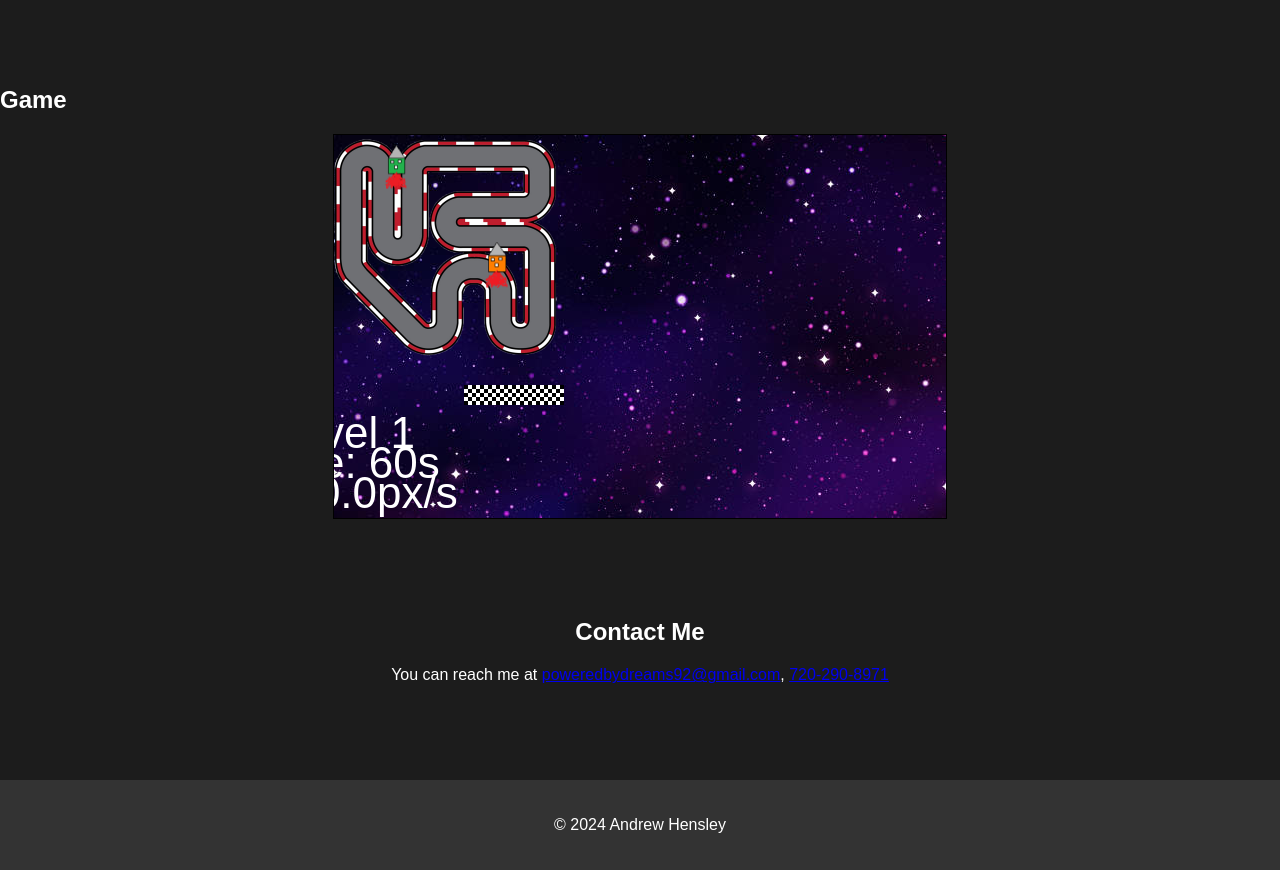
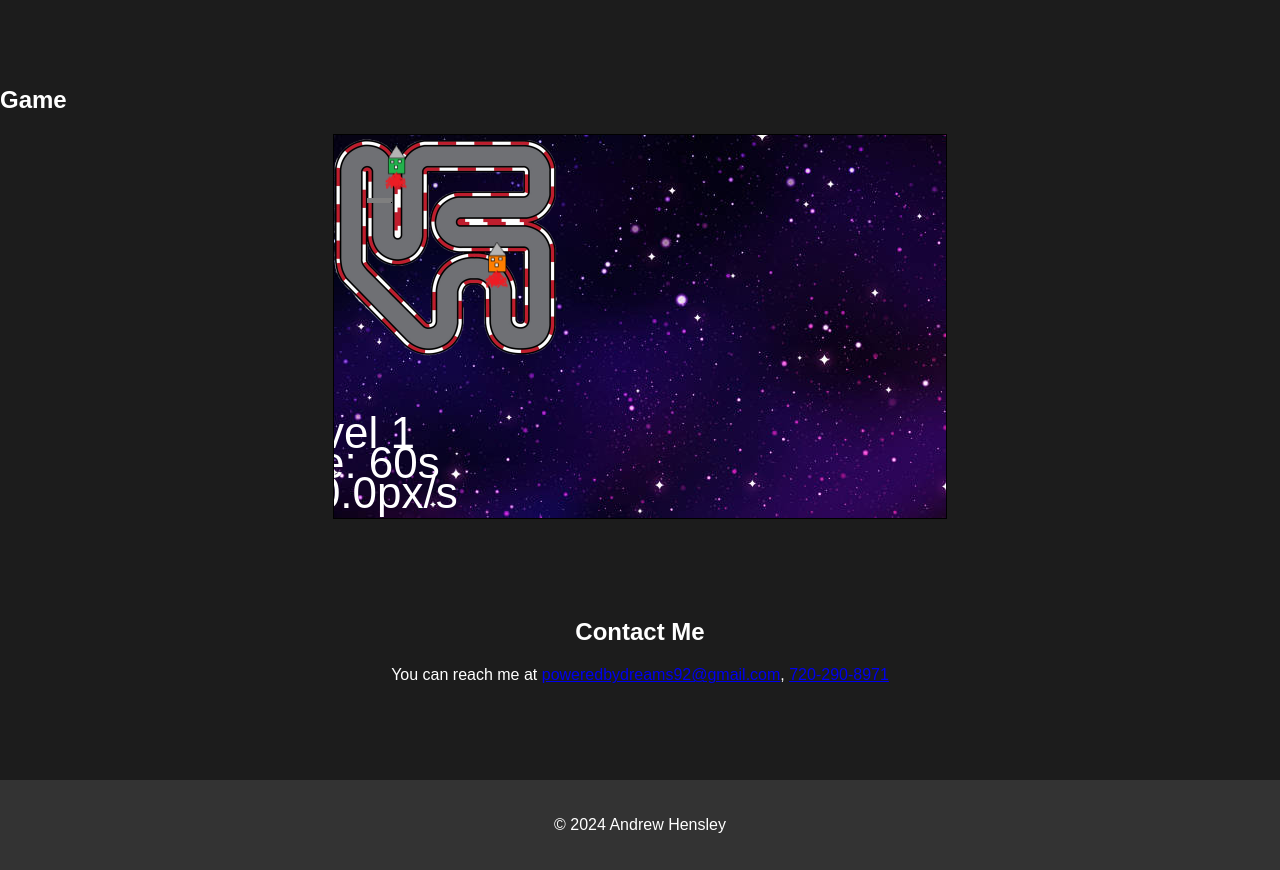
Before and after one commit to AndrewH32/Demo, a plain HTML site: page index.html in a window 1280 px wide. Shown: the part 800-1670 px from the top of the page. Drawn offline with Linux system fonts and the light colour scheme.

Commit message:
Update index.html

```diff
--- a/index.html
+++ b/index.html
@@ -36,7 +36,7 @@
         <h2>Game</h2>
         <!-- Canvas for the game -->
        <canvas id="gameCanvas" width="800" height="600"></canvas>
-        <script>
+       <script>
             const canvas = document.getElementById("gameCanvas");
             const ctx = canvas.getContext("2d");
 
@@ -110,8 +110,9 @@
                 const trackScale = 0.25; // Adjust as needed
                 ctx.drawImage(TRACK, 0, 0, TRACK.width * trackScale, TRACK.height * trackScale);
 
-                // Draw the finish line
-                ctx.drawImage(FINISH, 130, 250);
+                // Scale and draw the finish line
+                const finishScale = trackScale; // Scale finish line to match track
+                ctx.drawImage(FINISH, 130 * finishScale, 250 * finishScale, FINISH.width * finishScale, FINISH.height * finishScale);
 
                 // Draw level text
                 const levelText = `Level ${gameInfo.level}`;
```
